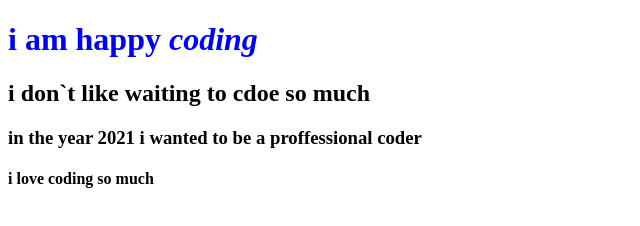
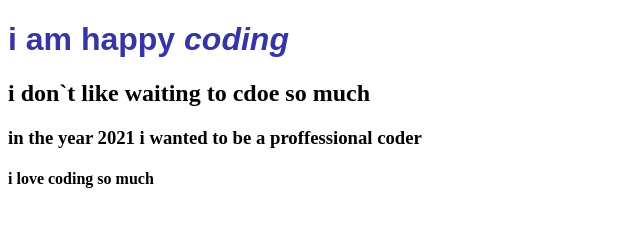
Before and after one commit to poltolight/hello, a plain HTML site: page index.html in a window 1280 px wide. Shown: the whole page, without its empty margins (0-640 px from the left). Drawn offline with Linux system fonts and the light colour scheme.

Commit message:
add font family

```diff
--- a/index.html
+++ b/index.html
@@ -1,20 +1,24 @@
 <!DOCTYPE html>
 <html lang="en">
+
 <head>
     <meta charset="UTF-8">
     <meta http-equiv="X-UA-Compatible" content="IE=edge">
     <meta name="viewport" content="width=device-width, initial-scale=1.0">
     <title>hello</title>
     <style>
-        h1{
-            color: blue;
+        h1 {
+            color: rgb(53, 53, 165);
+            font-family: sans-serif;
         }
     </style>
 </head>
+
 <body>
     <h1>i am happy <i>coding</i></h1>
     <h2>i don`t like waiting to cdoe so much</h2>
     <h3>in the year 2021 i wanted to be a proffessional coder</h3>
     <h4>i love coding so much </h4>
 </body>
+
 </html>
```
